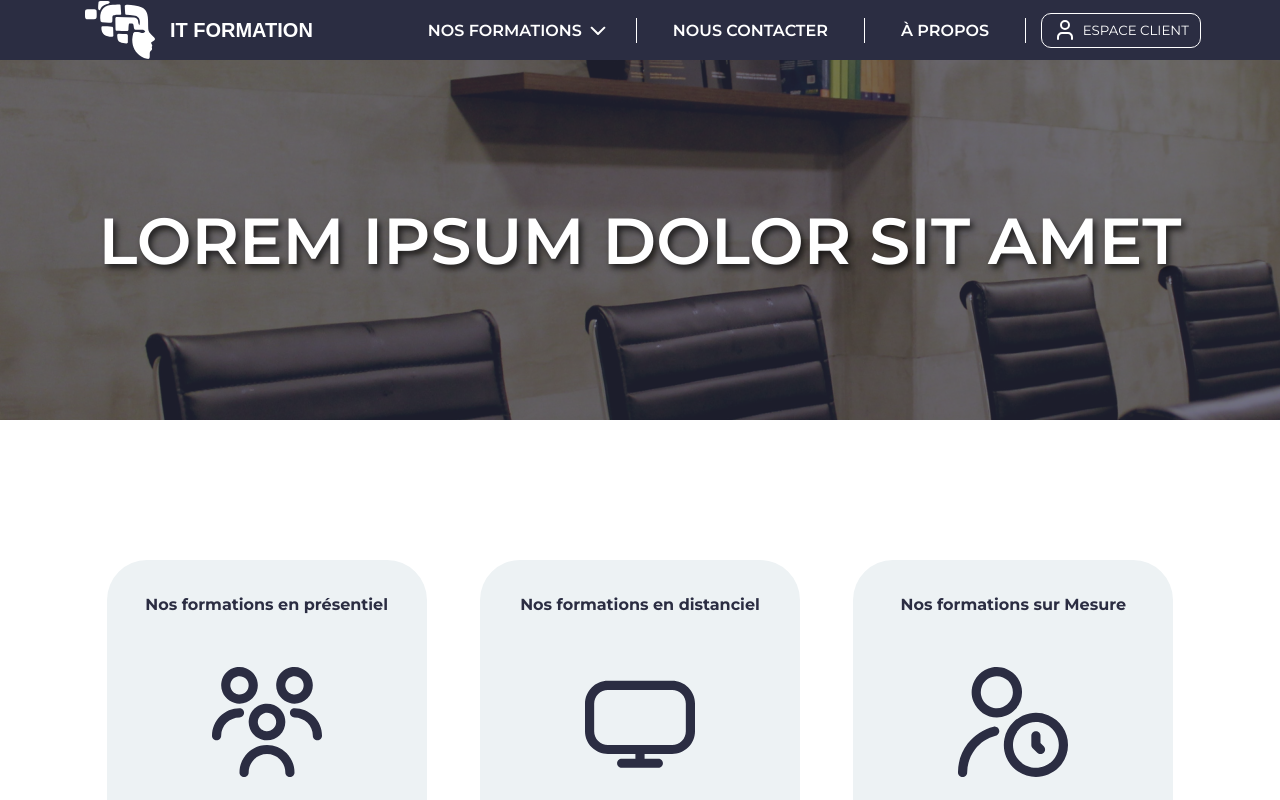
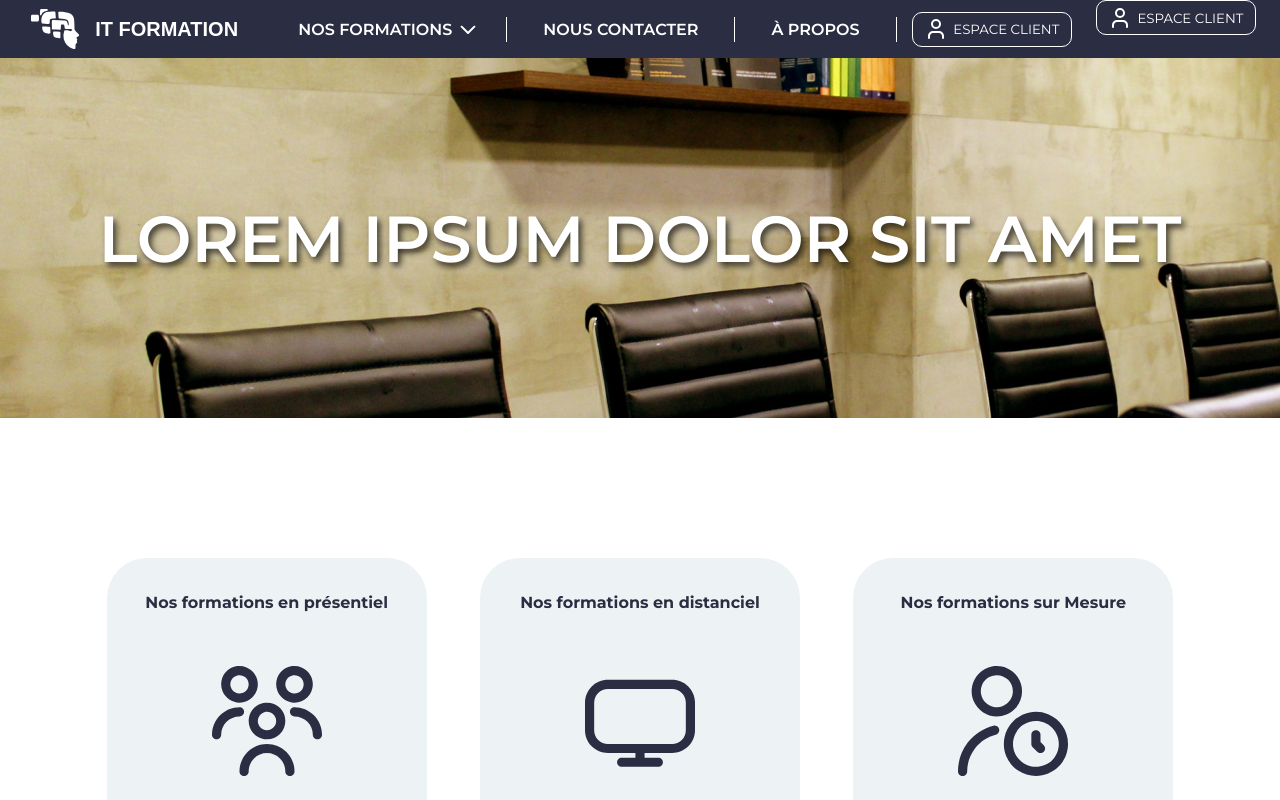
Before and after one commit to BastienCay/Front_IT_Formation, an Angular app in the folder IT_Formation/: page /home-page in a window 1280 px wide. Shown: the top 800 px of the page. Built offline with nearby package versions, Linux system fonts and the light colour scheme.

Commit message:
Drop down espace client v0.1

```diff
--- /dev/null
+++ b/IT_Formation/src/app/commons/header/nav-bar/burger-menu-nav/burger-menu-nav.component.html
@@ -0,0 +1 @@
+<p>burger-menu-nav works!</p>
--- a/IT_Formation/src/app/commons/header/nav-bar/nav-bar.component.css
+++ b/IT_Formation/src/app/commons/header/nav-bar/nav-bar.component.css
@@ -26,8 +26,8 @@ nav {
 }
 
 #logo_title_header img{
-    width: 70px;
-    height: 58px;
+    width: 50px;
+    height: 40px;
 }
 
 #logo_title_header h1, #nos_formation{
@@ -144,6 +144,61 @@ button{
     text-shadow: 5px 5px 10px black;
 }
 
+.menu, .drop-menu {
+    list-style-type: none;
+    padding: 0;
+    margin: 0;
+}
+
+.menu-item {
+    display: inline-block;
+    background-color: transparent;
+    position: relative;
+    border-radius: 20px;
+}
+
+.menu-item button {
+    display: flex;
+    align-items: center;
+    justify-content: space-evenly;
+    width: 160px;
+    height: 35px;
+    flex-shrink: 0;
+    background-color: transparent;
+    color: white;
+    border: 1px solid white;
+    border-radius: 10px;
+
+}
+
+.drop-menu {
+    display: none;
+    position: absolute;
+    background-color: #6a6a6a;
+    min-width: 100px;
+
+    border-radius: 20px;
+}
+
+.drop-menu-item {
+    width: 100%;
+}
+
+.drop-menu-item:hover {
+    cursor: pointer;
+    background-color: white;
+    color: rgb(0, 0, 0);
+}
+
+.drop-menu-item button {
+    cursor: pointer;
+}
+
+.menu-item:hover .drop-menu {
+    display: block;
+}
+
+
 @media only screen and (max-width: 950px){
 
     #navigation #page_formation_contact_apropos{
@@ -193,4 +248,5 @@ button{
     .hover_ombre:hover{
         background-color: #32333f;
     }
+
 }
--- a/IT_Formation/src/app/commons/header/nav-bar/nav-bar.component.html
+++ b/IT_Formation/src/app/commons/header/nav-bar/nav-bar.component.html
@@ -32,7 +32,7 @@
             </div>
         </div>
 
-        <div id="page_connection_client">
+        <!-- <div id="page_connection_client">
             <button class="cursor_pointer">
                 <img id="User_blanc" src="../../../assets/others/User_blanc.svg" alt="petit_personnage ">
                 <img id="User_black" src="../../../assets/others/User_black.svg" alt="petit_personnage">
@@ -45,6 +45,48 @@
                     <li><button routerLink="inscription">S'inscrire</button></li>
                 </ul>
             </div>
+        </div> -->
+        <div id="page_connection_client">
+            <button class="cursor_pointer">
+                <img id="User_blanc" src="../../../assets/others/User_blanc.svg" alt="petit_personnage ">
+                <img id="User_black" src="../../../assets/others/User_black.svg" alt="petit_personnage">
+                <p>ESPACE CLIENT</p>
+            </button>
+            <ul class="drop-menu">
+                <li class="drop-menu-item">
+                    <button href="#">Page 1</button>
+                </li>
+                <li class="drop-menu-item">
+                    <button href="#">Page 2</button>
+                </li>
+                <li class="drop-menu-item">
+                    <button href="#">Page 3</button>
+                </li>
+            </ul>
+
+            <div id="drop_down">
+                <ul>
+                    <li><button routerLink="connexion">Se connecter</button></li>
+                    <li><button routerLink="inscription">S'inscrire</button></li>
+                </ul>
+            </div>
         </div>
     </div>
+    <div class="menu-wrap">
+        <ul class="menu">
+            <li class="menu-item">
+                <button class="cursor_pointer">
+                    <img id="User_blanc" src="../../../assets/others/User_blanc.svg" alt="petit_personnage ">
+                    <img id="User_black" src="../../../assets/others/User_black.svg" alt="petit_personnage">
+                    <p>ESPACE CLIENT</p>
+                </button>
+                <ul class="drop-menu">
+                    <div class="drop-menu-item" id="block"></div>
+                    <li class="drop-menu-item"><button routerLink="/contact">Mes Formation</button></li>
+                    <li class="drop-menu-item"><button routerLink="connexion">Se connecter</button></li>
+                    <li class="drop-menu-item"><button routerLink="inscription">S'inscrire</button></li>
+                </ul>
+            </li>
+        </ul>
+    </div>
 </nav>
--- a/IT_Formation/src/app/pages/home-page/home-page.component.html
+++ b/IT_Formation/src/app/pages/home-page/home-page.component.html
@@ -1,7 +1,7 @@
 <app-header></app-header>
 <section id="banniere_presentation">
     <div id="banniere"></div>
-    <div class="assombrir"></div>
+    <!-- <div class="assombrir"></div> -->
     <h2>Lorem ipsum dolor sit amet</h2>
 </section>
 
```
Also changed, not shown: IT_Formation/src/app/commons/header/nav-bar/burger-menu-nav/burger-menu-nav.component.ts (added, +12 -0 lines), IT_Formation/src/app/commons/header/nav-bar/burger-menu-nav/burger-menu-nav.component.css (added), 1 other file (tests, documents, lock files or other folders).
